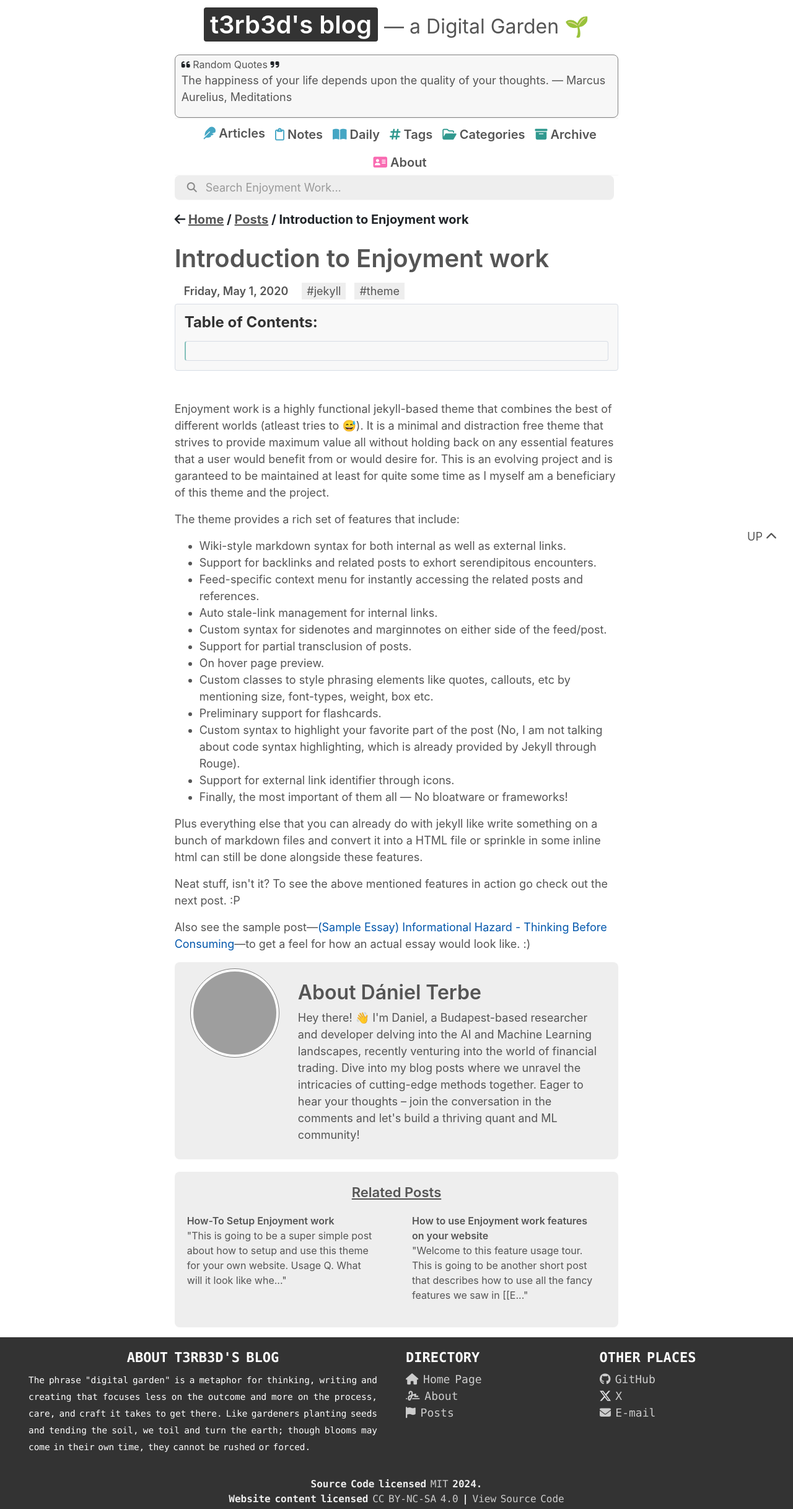
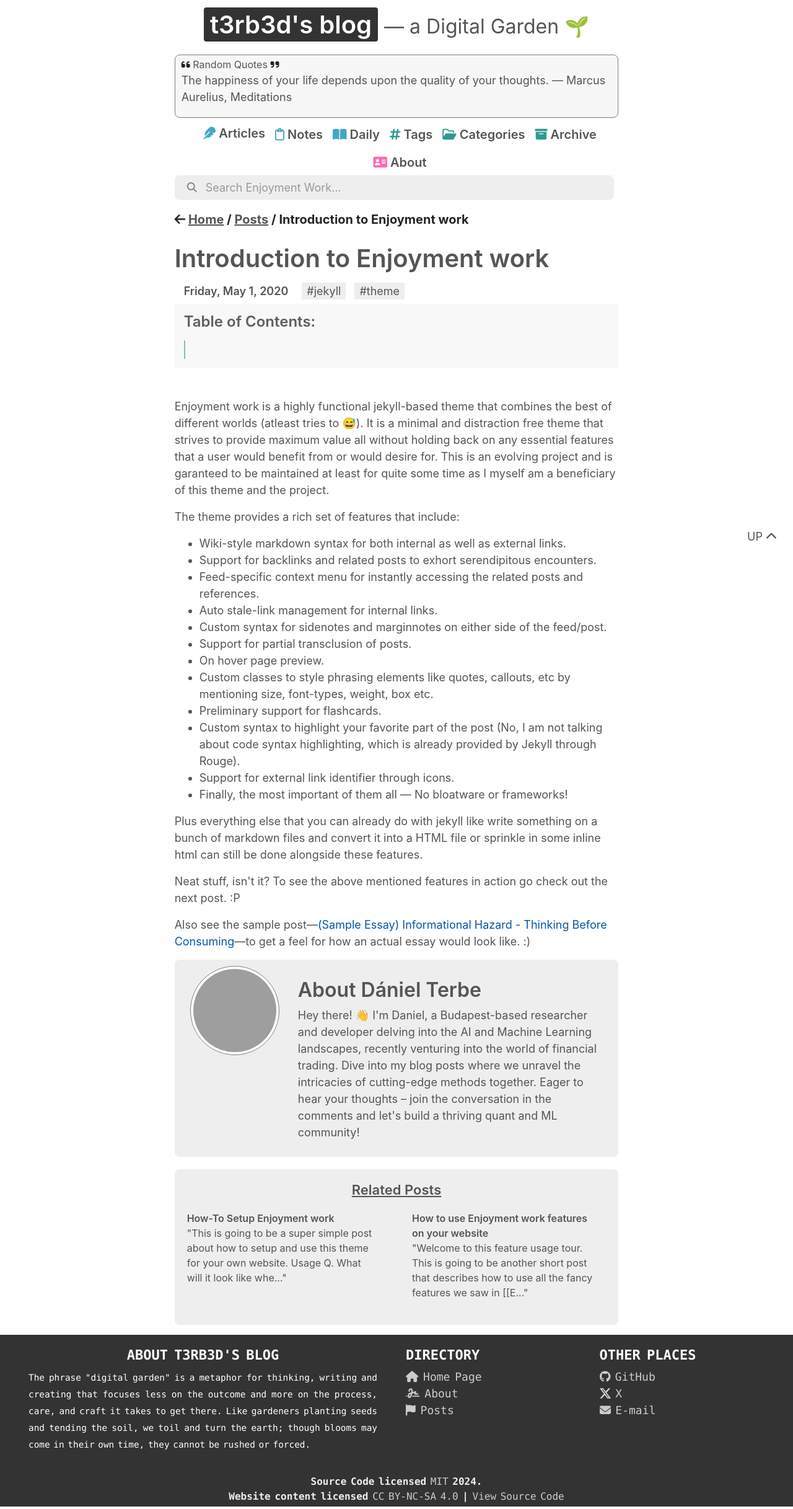
Before and after one commit to terbed/blog, a Jekyll site: the page built from _posts/2020-05-01-Introduction-to-enjoyment-work.md, in a window 1280 px wide. Shown: the whole page at 62% size. Built offline with Jekyll 4.4.1, drawn with Linux system fonts in a browser that asks for light colours; nearby versions of some CDN libraries; the table of contents is made by our own code; grey boxes are pictures that could not be loaded.

Commit message:
updated toc look

```diff
--- a/assets/css/toc.css
+++ b/assets/css/toc.css
@@ -2,7 +2,7 @@
 .toc,
 .mw-warning {
     background-color: #f8f8f8; /* Clean white background for a minimalistic look */
-    border: 1px solid #d7dde5; /* Very light border for a flat appearance */
+    /*border: 1px solid #d7dde5;  Very light border for a flat appearance */
     font-size: 95%;
     padding: 15px; /* Slightly more padding for a spacious feel */
     border-radius: 4px; /* Slightly rounded corners for a subtle touch */
@@ -14,9 +14,8 @@
     border: none;
     display: inline;
     font-size: 24px;
-    font-weight: bold;
     padding: 0;
-    color: #333333; /* Modern dark grey for the title */
+    color: rgba(66, 66, 66, 0.84); /* Modern dark grey for the title */
     border-bottom: 1px solid #eaecef; /* Adding a bottom border for the lining effect */
     padding-bottom: 5px; /* Padding under the title, above the line */
     margin-bottom: 15px; /* Space below the title and line */
@@ -40,6 +39,7 @@
     padding-left: 20px; /* Indent TOC items */
     text-align: left;
     border-left: 2px solid rgba(9, 133, 121, 0.49); /* Adding a vertical line for the book-style lining */
+    border-radius: 0;
 }
 
 #toc ul ul,
@@ -63,3 +63,23 @@
 #toc-container {
     margin-bottom: 10px;
 }
+
+.floating-toc {
+  position: absolute; /* Allows the TOC to move with scrolling */
+  top: 150px; /* Adjust based on your header's height */
+  left: 0; /* Align to the left side */
+  width: auto; /* Allows the TOC to scale */
+  max-width: 200px; /* Maximum width */
+  margin-left: calc((100% - 800px) / 2 - 220px); /* Adjust the left margin */
+  display: none; /* Initially hidden */
+  background-color: #f9f9f9; /* Optional background */
+  padding: 10px; /* Add some padding */
+  border-radius: 4px; /* Rounded corners */
+  transition: all 0.3s ease; /* Smooth transition for showing/hiding */
+}
+
+@media screen and (min-width: 1024px) {
+  .floating-toc {
+    display: block; /* Shows the TOC on larger screens */
+  }
+}
```
